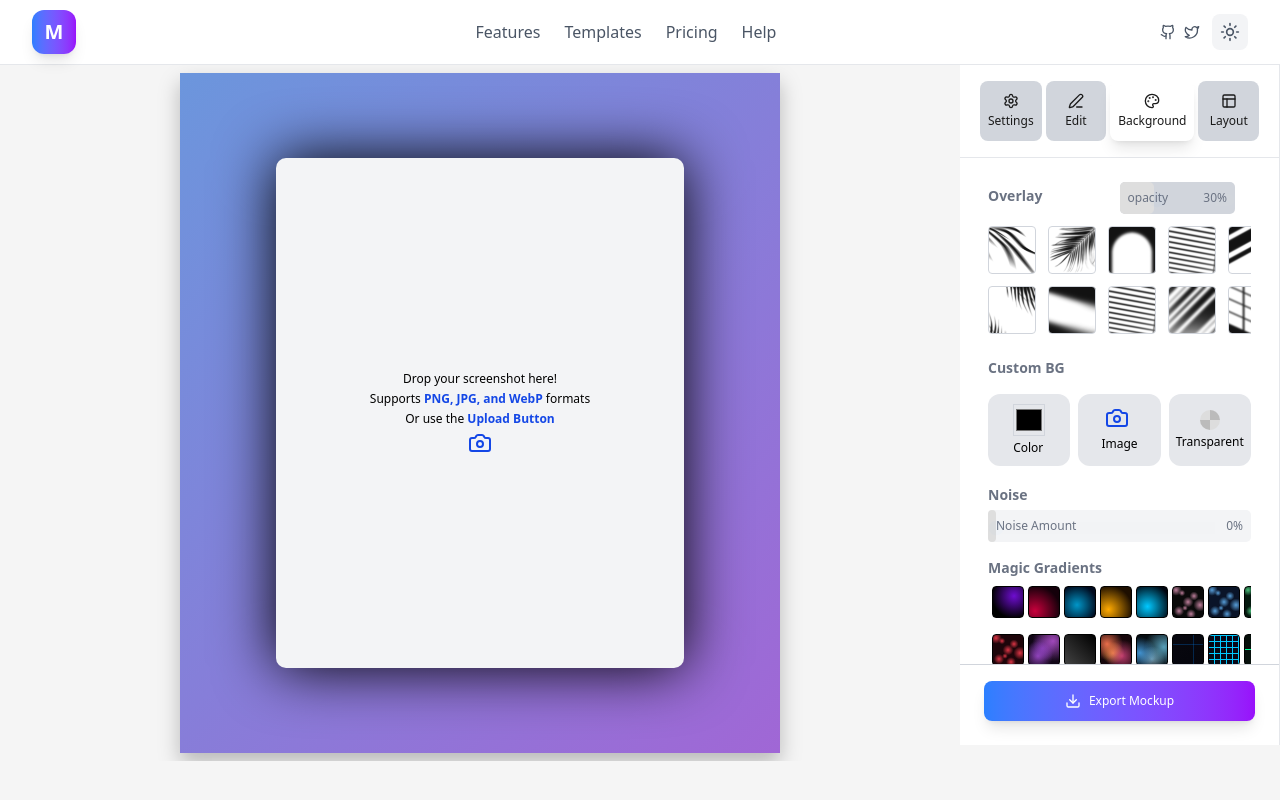
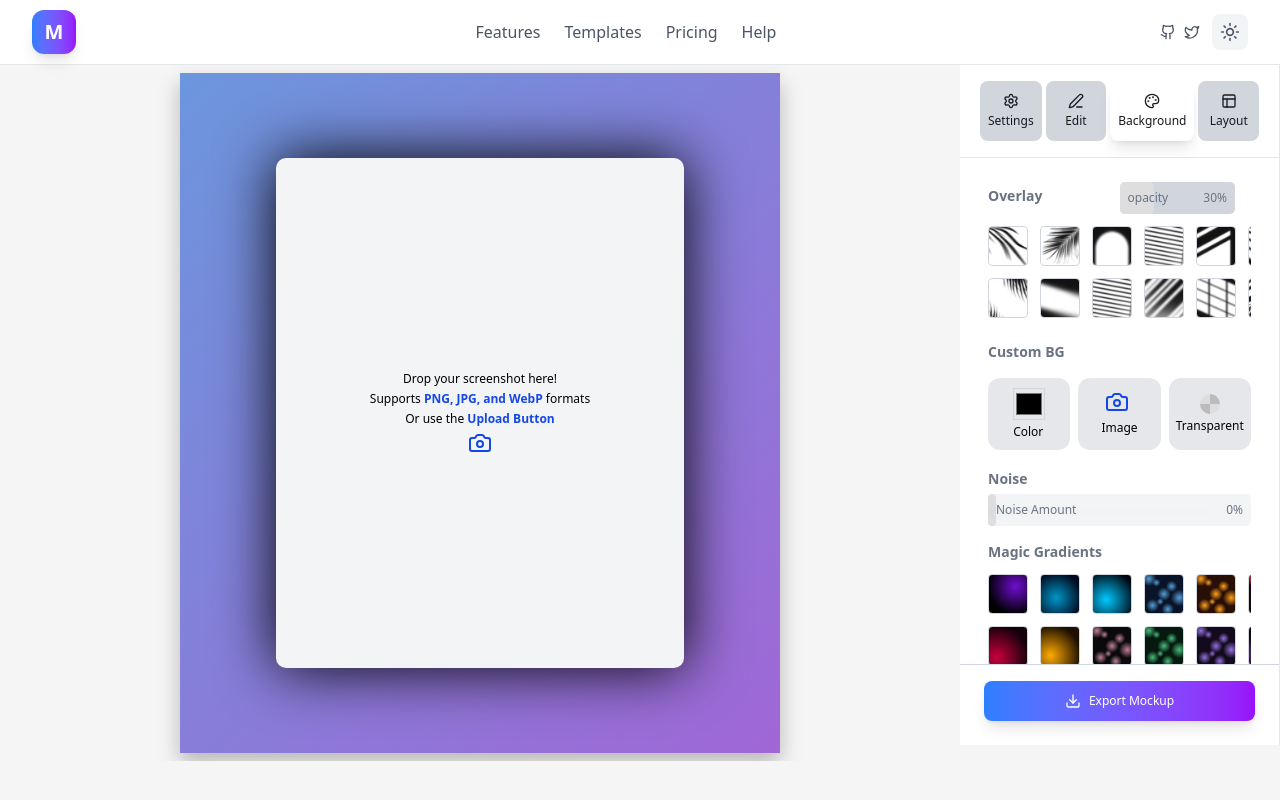
Before and after one commit to begonnerprogrammer/Mockup-Studio4, a React (Vite) app: page / in a window 1280 px wide. Both pictures are taken after a click on the button "Background". Built offline with nearby package versions, Linux system fonts and the light colour scheme.

Commit message:
color-gradeint-fixed

```diff
--- a/src/components/tabs/BackgroundTab.jsx
+++ b/src/components/tabs/BackgroundTab.jsx
@@ -310,23 +310,19 @@ const handleFileInput = (event) => {
 
 
 const renderGradientGrid = (items, isImage = false) => (
-    <div className="grid grid-cols-10 grid-rows-2 gap-x-9 gap-y-4">
+  <div className="grid grid-rows-2 grid-flow-col gap-3 min-w-min">
     {items.map((item, index) => (
+      <div key={index} className="w-6 h-6 sm:w-10 sm:h-10 flex-shrink-0">
         <button
-          key={index}
-          className="h-8 w-8 rounded border hover:scale-105 transition-transform"
+          className="w-full h-full rounded border border-gray-300 hover:scale-105 transition-transform"
           style={{
             background: isImage ? `url(${item}) center/cover no-repeat` : item,
           }}
-          // onClick={() => onBackgroundChange(item)}
-          onClick={()=>Backgroundcolorchanger(item)}
+          onClick={() => Backgroundcolorchanger(item)}
         />
+      </div>
     ))}
   </div>
-
-
-
-
 );
 
   return (
@@ -409,7 +405,7 @@ const handleFileInput = (event) => {
   [&::-webkit-scrollbar-thumb]:rounded-full">
   <div className="grid grid-rows-2 grid-flow-col gap-3 min-w-min">
     {overlayGradients.map((item, index) => (
-      <div key={index} className="w-8 h-8 sm:w-12 sm:h-12 flex-shrink-0">
+      <div key={index} className="w-6 h-6 sm:w-10 sm:h-10 flex-shrink-0">
         <button
           className={`w-full h-full rounded border hover:scale-105 transition-transform ${
             color ? "border-gray-400" : "border-gray-300"
@@ -509,26 +505,26 @@ const handleFileInput = (event) => {
 
       {/* Magic Gradients */}
    <div className='flex flex-col'>
-        <h2 className={`text-[11px] sm:text-sm  mb-1 font-bold text-gray-500`} >
+  <h2 className={`text-[11px] sm:text-sm mb-1 font-bold text-gray-500`}>
     Magic Gradients
   </h2>
-        <div className=" flex overflow-scroll [&::-webkit-scrollbar]:h-2 w-[100] p-1
-
+  <div className="overflow-x-auto py-2
+    [&::-webkit-scrollbar]:h-2
     [&::-webkit-scrollbar-thumb]:bg-gray-600
-    [&::-webkit-scrollbar-thumb]:rounded-full ">
+    [&::-webkit-scrollbar-thumb]:rounded-full">
     {renderGradientGrid(magicGradients)}
   </div>
 </div>
 
        {/* Regular Gradients */}
     <div className='flex flex-col'>
-        <h2 className={`text-[11px] sm:text-sm   font-bold text-gray-500`} >
-         Regular Gradients
+  <h2 className={`text-[11px] sm:text-sm mb-1 font-bold text-gray-500`}>
+    Rgular Gradients
   </h2>
-        <div className=" flex overflow-scroll [&::-webkit-scrollbar]:h-2 w-[100] p-1
-
+  <div className="overflow-x-auto py-2
+    [&::-webkit-scrollbar]:h-2
     [&::-webkit-scrollbar-thumb]:bg-gray-600
-    [&::-webkit-scrollbar-thumb]:rounded-full ">
+    [&::-webkit-scrollbar-thumb]:rounded-full">
     {renderGradientGrid(regularGradients)}
   </div>
 </div>
@@ -553,11 +549,11 @@ const handleFileInput = (event) => {
 
       {/* Solid Colors */}
      <div className='flex flex-col'>
-        <h2 className={`text-[11px] sm:text-sm  mb-1 font-bold text-gray-500`} >
+  <h2 className={`text-[11px] sm:text-sm mb-1 font-bold text-gray-500`}>
   Solid Colors
   </h2>
-        <div className=" flex overflow-scroll [&::-webkit-scrollbar]:h-2 w-[100] p-1
-
+  <div className="overflow-x-auto py-2
+    [&::-webkit-scrollbar]:h-2
     [&::-webkit-scrollbar-thumb]:bg-gray-600
     [&::-webkit-scrollbar-thumb]:rounded-full">
     {renderGradientGrid(solidColors)}
```
Lines whose indentation alone changed are shown as unchanged.
